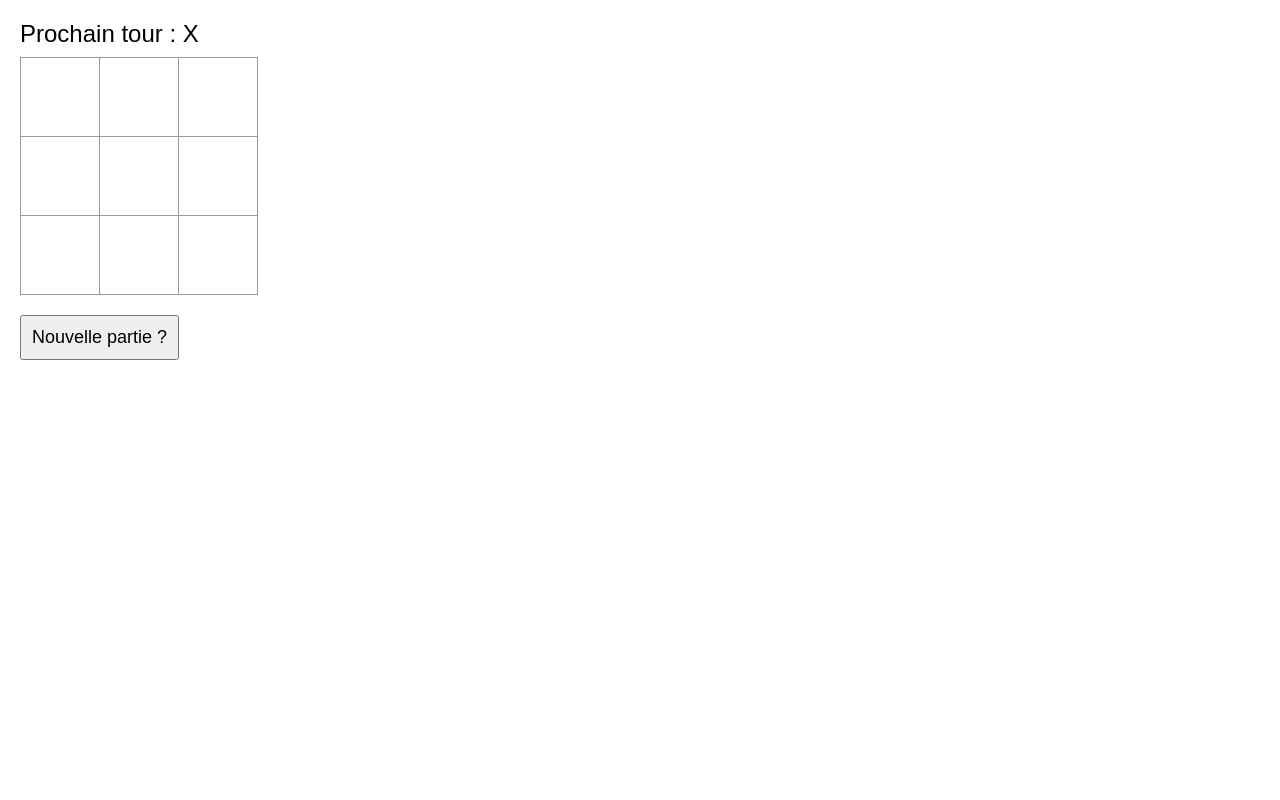
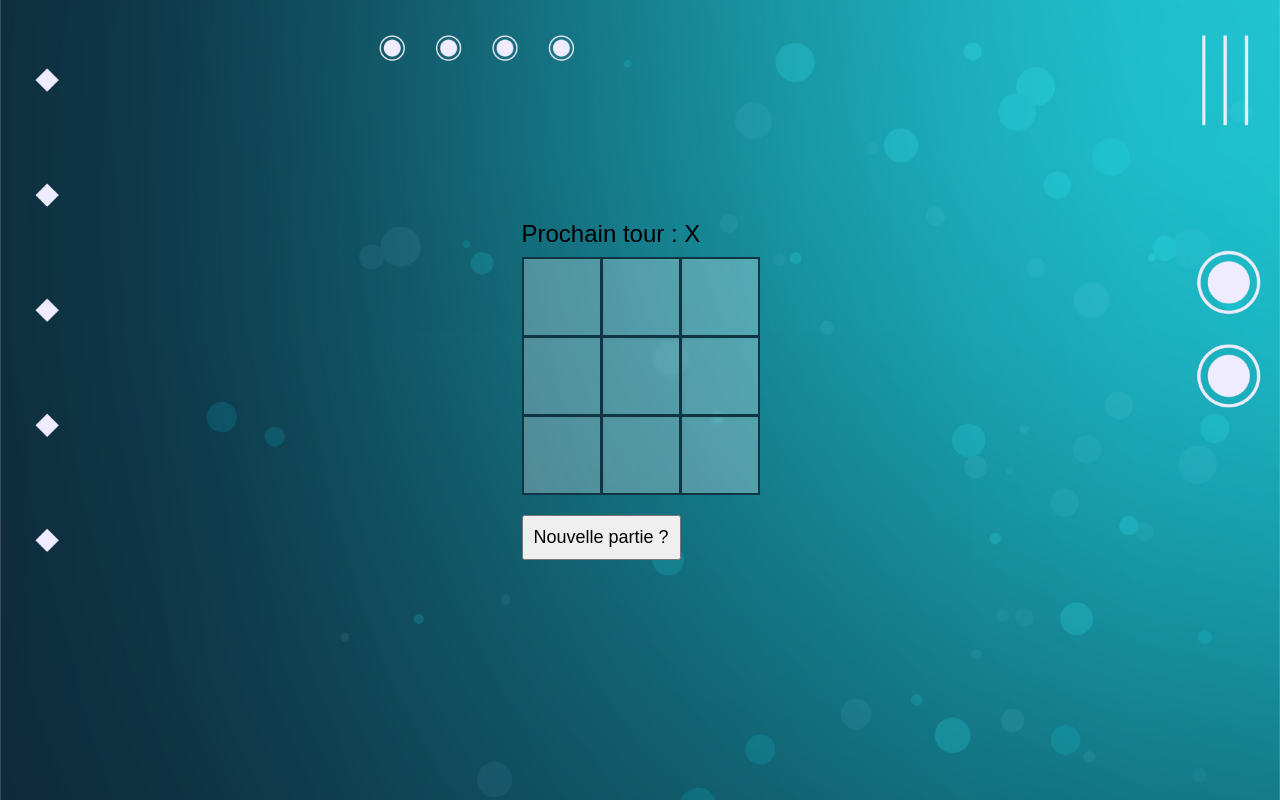
Before and after one commit to Anais-DZ/Tic_Tac_Toe, a React (Vite) app: page / in a window 1280 px wide. Built offline with nearby package versions, Linux system fonts and the light colour scheme.

Commit message:
Ajout background dans le css

```diff
--- a/src/App.jsx
+++ b/src/App.jsx
@@ -20,7 +20,7 @@ export default function Board() {
   if (winner) {
     status = winner + " a gagné !";
   } else if (isBoardFull) {
-    status = "Perdu !";
+    status = "Match nul !";
   } else {
     status = "Prochain tour : " + (xIsNext ? "X" : "O");
   }
--- a/src/index.css
+++ b/src/index.css
@@ -2,10 +2,16 @@
   box-sizing: border-box;
 }
 
-body {
+html {
+  background: url("../bg_tic_tac_toe.webp");
+  background-size: cover;
+  background-repeat: no-repeat;
+  height: 100vh;
   font-family: sans-serif;
-  margin: 20px;
-  padding: 0;
+  display: flex;
+  flex-direction: column;
+  justify-content: center;
+  align-items: center;
 }
 
 h1 {
@@ -47,8 +53,9 @@ ul {
 }
 
 .square {
-  background: #fff;
-  border: 1px solid #999;
+  background: #ffffff44;
+  backdrop-filter: blur(2px);
+  border: 2px solid #0f3444;
   float: left;
   font-size: 32px;
   font-weight: bold;
```
Also changed, not shown: bg_tic_tac_toe.webp (added).
